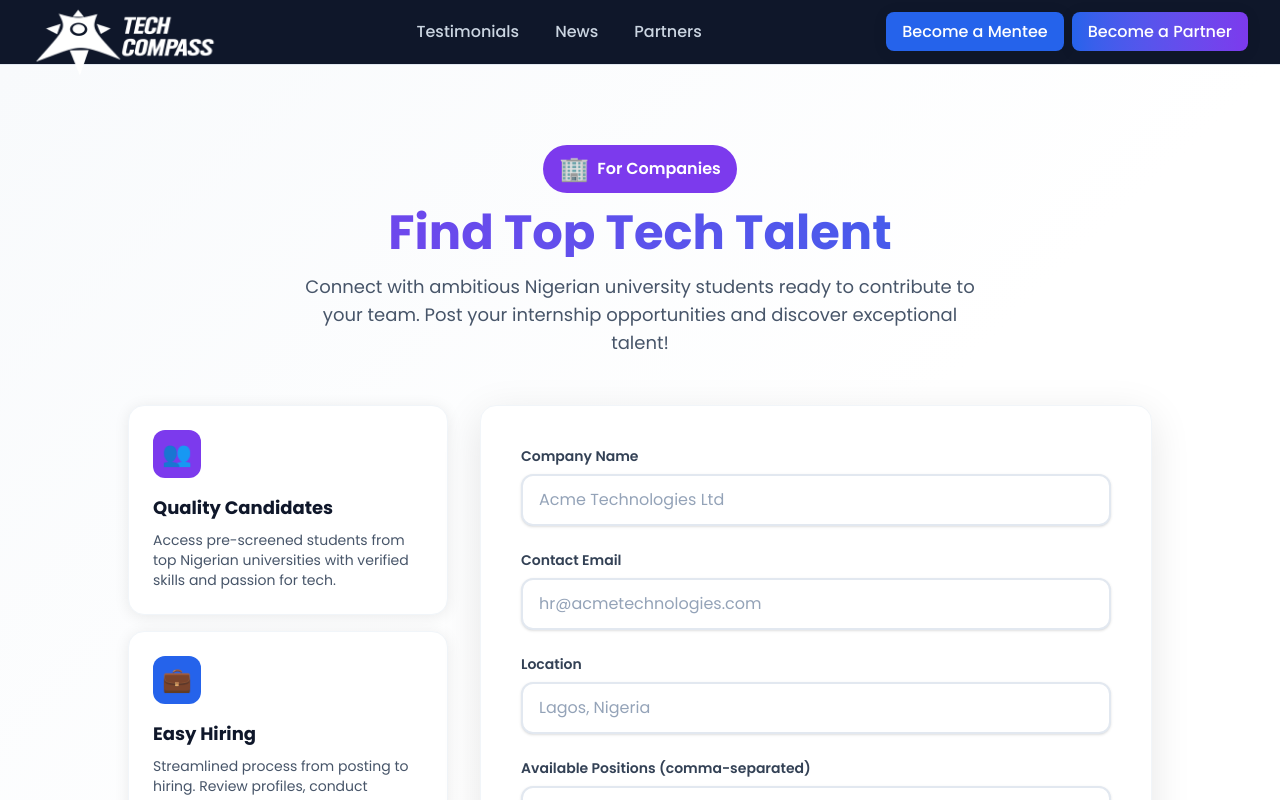
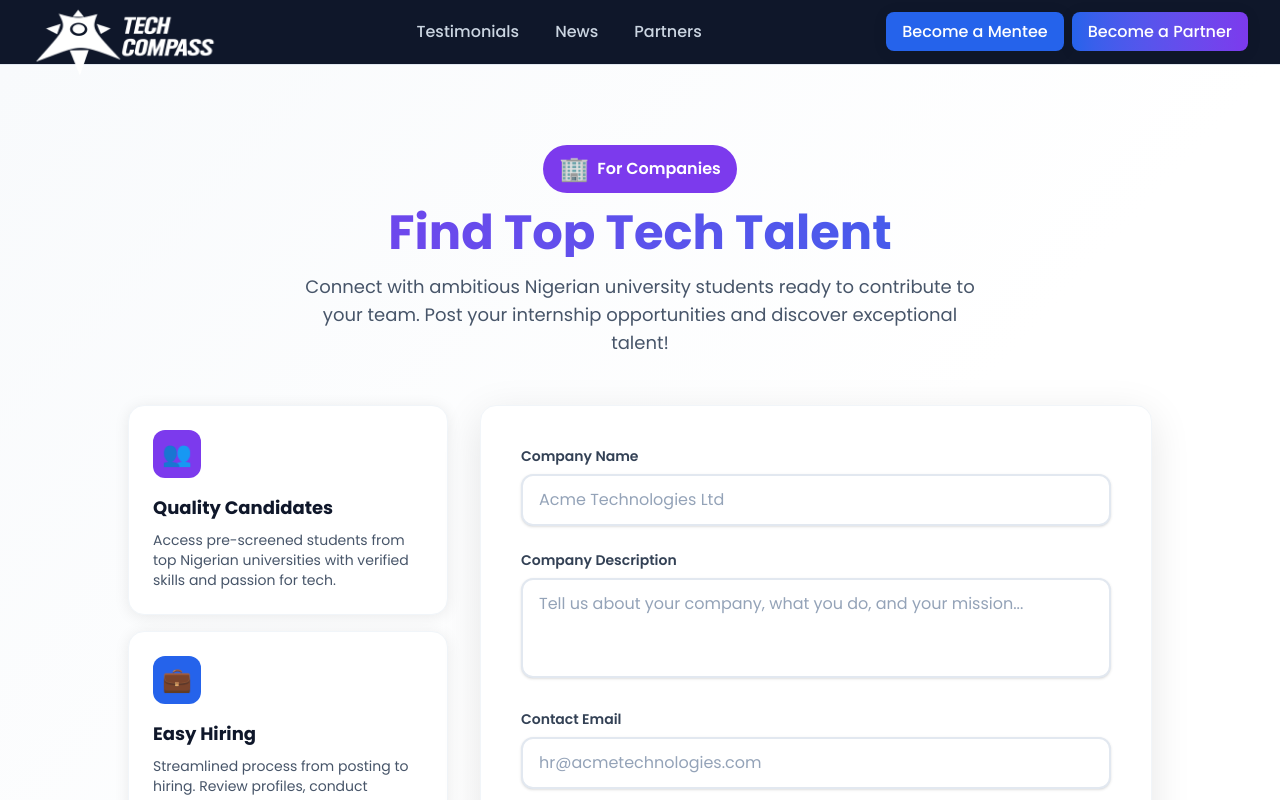
Before and after one commit to Dev-Bigboss/tech-compass, a Next.js app: page /company-interest in a window 1280 px wide. Shown: the top 800 px of the page. Built offline with nearby package versions, Linux system fonts and the light colour scheme.

Commit message:
Update company interest form fields and add success modal

```diff
--- a/src/app/company-interest/page.tsx
+++ b/src/app/company-interest/page.tsx
@@ -5,6 +5,7 @@ import { useForm, SubmitHandler } from "react-hook-form";
 import { zodResolver } from "@hookform/resolvers/zod";
 import { z } from "zod";
 import Link from "next/link";
+import { useRouter } from "next/navigation";
 import FormField from "@/components/FormField";
 import { useState } from "react";
 import { motion, useReducedMotion } from "framer-motion";
@@ -12,11 +13,12 @@ import { ToastContainer, toast } from "react-toastify";
 import "react-toastify/dist/ReactToastify.css";
 
 const companySchema = z.object({
-  companyName: z.string().min(1, "Company name is required").max(100),
-  contactEmail: z.string().email("Invalid email address"),
-  location: z.string().min(1, "Location is required"),
-  positions: z.string().optional(),
-  requirements: z.string().optional(),
+  name: z.string().min(1, "Company name is required").max(100),
+  description: z.string().min(1, "Description is required"),
+  address: z.string().min(1, "Address is required"),
+  contact: z.string().email("Invalid email address"),
+  availablePositions: z.string().optional(),
+  expectation: z.string().optional(),
 });
 
 type CompanyFormData = z.infer<typeof companySchema>;
@@ -40,10 +42,9 @@ const itemVariants = {
 
 export default function CompanyInterest() {
   const [isSubmitting, setIsSubmitting] = useState(false);
-  const [submitStatus, setSubmitStatus] = useState<"success" | "error" | null>(
-    null
-  );
+  const [showModal, setShowModal] = useState(false);
   const shouldReduceMotion = useReducedMotion();
+  const router = useRouter();
 
   const {
     register,
@@ -56,28 +57,42 @@ export default function CompanyInterest() {
 
   const onSubmit: SubmitHandler<CompanyFormData> = async (data) => {
     setIsSubmitting(true);
-    setSubmitStatus(null);
 
     try {
-      const response = await fetch("/api/company-interest", {
-        method: "POST",
-        headers: { "Content-Type": "application/json" },
-        body: JSON.stringify(data),
-      });
+      const payload = {
+        name: data.name,
+        description: data.description,
+        address: data.address,
+        contact: data.contact,
+        availablePositions: data.availablePositions || "",
+        expectation: data.expectation || "",
+      };
 
-      if (!response.ok) throw new Error("Submission failed");
+      const response = await fetch(
+        "https://tech-compass.onrender.com/company",
+        {
+          method: "POST",
+          headers: { "Content-Type": "application/json" },
+          body: JSON.stringify(payload),
+        }
+      );
 
-      setSubmitStatus("success");
+      if (!response.ok) {
+        throw new Error("Submission failed");
+      }
+
       toast.success(
-        "🎉 Company registered successfully! We&apos;ll reach out soon.",
+        "🎉 Company registered successfully! We will reach out soon.",
         {
           position: "top-right",
-          autoClose: 5000,
+          autoClose: 3000,
         }
       );
+
+      setShowModal(true);
       reset();
     } catch (error) {
-      setSubmitStatus("error");
+      console.error(error);
       toast.error("❌ Error submitting. Please try again.", {
         position: "top-right",
       });
@@ -176,8 +191,8 @@ export default function CompanyInterest() {
                 Impact Nigeria&apos;s Future
               </h3>
               <p className="text-sm text-gray-600 dark:text-gray-400">
-                Help build Nigeria&apos;s tech ecosystem by providing opportunities
-                for the next generation of innovators.
+                Help build Nigeria&apos;s tech ecosystem by providing
+                opportunities for the next generation of innovators.
               </p>
             </motion.div>
           </motion.div>
@@ -197,19 +212,31 @@ export default function CompanyInterest() {
               <motion.div variants={itemVariants}>
                 <FormField
                   label="Company Name"
-                  name="companyName"
+                  name="name"
                   register={register}
-                  error={errors.companyName}
+                  error={errors.name}
                   placeholder="Acme Technologies Ltd"
                 />
               </motion.div>
 
               <motion.div variants={itemVariants}>
                 <FormField
+                  label="Company Description"
+                  name="description"
+                  register={register}
+                  error={errors.description}
+                  as="textarea"
+                  rows={3}
+                  placeholder="Tell us about your company, what you do, and your mission..."
+                />
+              </motion.div>
+
+              <motion.div variants={itemVariants}>
+                <FormField
                   label="Contact Email"
-                  name="contactEmail"
+                  name="contact"
                   register={register}
-                  error={errors.contactEmail}
+                  error={errors.contact}
                   type="email"
                   placeholder="hr@acmetechnologies.com"
                 />
@@ -217,20 +244,20 @@ export default function CompanyInterest() {
 
               <motion.div variants={itemVariants}>
                 <FormField
-                  label="Location"
-                  name="location"
+                  label="Company Address"
+                  name="address"
                   register={register}
-                  error={errors.location}
-                  placeholder="Lagos, Nigeria"
+                  error={errors.address}
+                  placeholder="123 Tech Avenue, Victoria Island, Lagos, Nigeria"
                 />
               </motion.div>
 
               <motion.div variants={itemVariants}>
                 <FormField
                   label="Available Positions (comma-separated)"
-                  name="positions"
+                  name="availablePositions"
                   register={register}
-                  error={errors.positions}
+                  error={errors.availablePositions}
                   placeholder="Software Developer, Data Analyst, UI/UX Designer"
                 />
               </motion.div>
@@ -238,91 +265,24 @@ export default function CompanyInterest() {
               <motion.div variants={itemVariants}>
                 <FormField
                   label="Requirements & Expectations"
-                  name="requirements"
+                  name="expectation"
                   register={register}
-                  error={errors.requirements}
+                  error={errors.expectation}
                   as="textarea"
                   rows={5}
                   placeholder="e.g., Proficiency in Python and JavaScript, strong problem-solving skills, team player, passionate about technology..."
                 />
               </motion.div>
 
-              {isSubmitting && (
-                <motion.div
-                  className="flex justify-center items-center gap-2 mb-4 py-3 bg-secondary bg-opacity-5 rounded-xl"
-                  initial={{ opacity: 0 }}
-                  animate={{ opacity: 1 }}
-                  transition={{ duration: 0.3 }}
-                >
-                  <div className="relative w-5 h-5">
-                    <div className="absolute w-5 h-5 border-2 border-secondary border-t-transparent rounded-full animate-spin"></div>
-                  </div>
-                  <span className="text-secondary font-medium">
-                    Submitting your opportunity...
-                  </span>
-                </motion.div>
-              )}
-
               <motion.button
                 type="submit"
                 disabled={isSubmitting}
                 className="w-full bg-gradient-to-r from-secondary to-secondary-dark text-white py-4 rounded-xl font-semibold hover:from-secondary-dark hover:to-secondary transition-all duration-300 disabled:opacity-50 disabled:cursor-not-allowed shadow-soft hover:shadow-soft-lg transform hover:-translate-y-0.5"
-                whileHover={shouldReduceMotion ? {} : { scale: 1.02 }}
-                whileTap={shouldReduceMotion ? {} : { scale: 0.98 }}
               >
                 {isSubmitting
                   ? "Submitting Opportunity..."
                   : "Post Opportunity 🚀"}
               </motion.button>
-
-              {submitStatus === "success" && (
-                <motion.div
-                  className="mt-4 p-4 bg-success bg-opacity-10 border border-success rounded-xl flex items-center gap-3"
-                  initial={{ opacity: 0, y: 10 }}
-                  animate={{ opacity: 1, y: 0 }}
-                  transition={{ duration: 0.3 }}
-                >
-                  <svg
-                    className="w-6 h-6 text-success flex-shrink-0"
-                    fill="currentColor"
-                    viewBox="0 0 20 20"
-                  >
-                    <path
-                      fillRule="evenodd"
-                      d="M10 18a8 8 0 100-16 8 8 0 000 16zm3.707-9.293a1 1 0 00-1.414-1.414L9 10.586 7.707 9.293a1 1 0 00-1.414 1.414l2 2a1 1 0 001.414 0l4-4z"
-                      clipRule="evenodd"
-                    />
-                  </svg>
-                  <p className="text-success font-medium">
-                    Opportunity posted successfully! We&apos;ll connect you with
-                    matching candidates soon.
-                  </p>
-                </motion.div>
-              )}
-
-              {submitStatus === "error" && (
-                <motion.div
-                  className="mt-4 p-4 bg-error bg-opacity-10 border border-error rounded-xl flex items-center gap-3"
-                  initial={{ opacity: 0, y: 10 }}
-                  animate={{ opacity: 1, y: 0 }}
-                  transition={{ duration: 0.3 }}
-                >
-                  <svg
-                    className="w-6 h-6 text-error flex-shrink-0"
-                    fill="currentColor"
-                    viewBox="0 0 20 20"
-                  >
-                    <path
-                      fillRule="evenodd"
-                      d="M10 18a8 8 0 100-16 8 8 0 000 16zM8.707 7.293a1 1 0 00-1.414 1.414L8.586 10l-1.293 1.293a1 1 0 101.414 1.414L10 11.414l1.293 1.293a1 1 0 001.414-1.414L11.414 10l1.293-1.293a1 1 0 00-1.414-1.414L10 8.586 8.707 7.293z"
-                      clipRule="evenodd"
-                    />
-                  </svg>
-                  <p className="text-error font-medium">
-                    Error posting opportunity. Please try again.
-                  </p>
-                </motion.div>
-              )}
             </motion.form>
 
             <motion.div className="mt-6 text-center" variants={itemVariants}>
@@ -348,6 +308,30 @@ export default function CompanyInterest() {
             </motion.div>
           </motion.div>
         </div>
+
+        {/* Success Modal */}
+        {showModal && (
+          <div className="fixed inset-0 bg-black/60 flex items-center justify-center z-50">
+            <div className="bg-white dark:bg-gray-800 rounded-2xl p-8 shadow-xl max-w-sm w-full text-center">
+              <h2 className="text-2xl font-semibold mb-4 text-secondary">
+                🎉 Opportunity Posted!
+              </h2>
+              <p className="text-gray-600 dark:text-gray-300 mb-6">
+                Your company has been registered successfully. We&apos;ll start
+                matching you with talented candidates and reach out soon!
+              </p>
+              <button
+                onClick={() => {
+                  setShowModal(false);
+                  router.push("/");
+                }}
+                className="w-full bg-gradient-to-r from-secondary to-secondary-dark text-white py-3 rounded-xl font-semibold hover:from-secondary-dark hover:to-secondary transition-all"
+              >
+                OK
+              </button>
+            </div>
+          </div>
+        )}
       </div>
       <ToastContainer />
     </motion.div>
--- a/src/app/intern-interest/page.tsx
+++ b/src/app/intern-interest/page.tsx
@@ -243,8 +243,8 @@ export default function InternInterest() {
             variants={itemVariants}
           >
             Join hundreds of ambitious Nigerian students connecting with top
-            tech companies. Fill out the form below and let's find your perfect
-            internship match!
+            tech companies. Fill out the form below and let&apos;s find your
+            perfect internship match!
           </motion.p>
         </motion.div>
         <div className="grid grid-cols-1 lg:grid-cols-3 gap-8">
--- a/src/app/page.tsx
+++ b/src/app/page.tsx
@@ -328,8 +328,8 @@ export default function Home() {
               <h3 className="font-bold mb-4">Contact</h3>
               <p className="text-gray-400">
                 Have questions? Reach out to us at<br />
-                <a href="mailto:hello@techcompass.ng" className="text-primary hover:underline">
-                  hello@techcompass.ng
+                <a href="mailto:info@techcompass.org" className="text-primary hover:underline">
+                  info@techcompass.org
                 </a>
               </p>
             </div>
```
